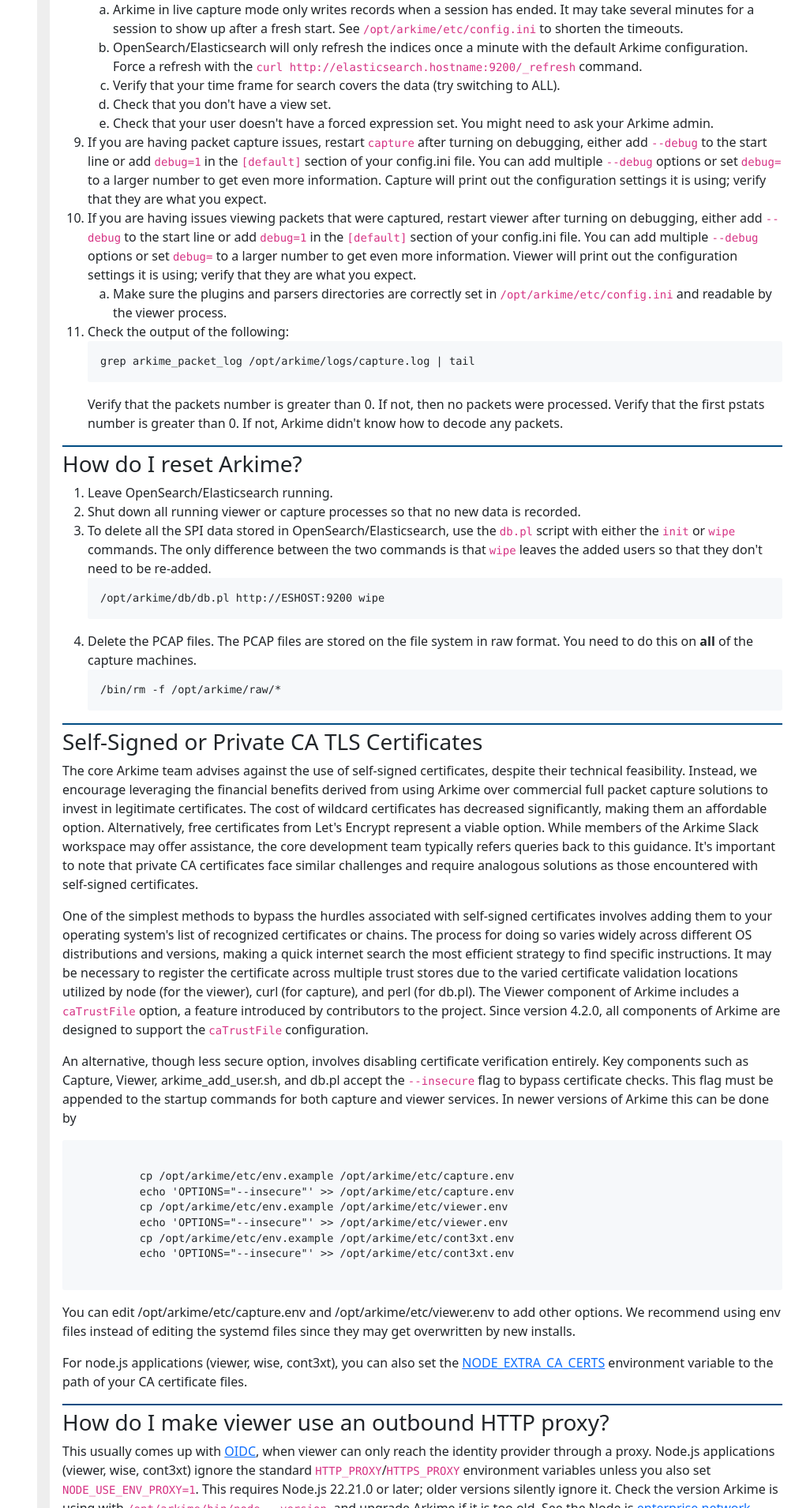
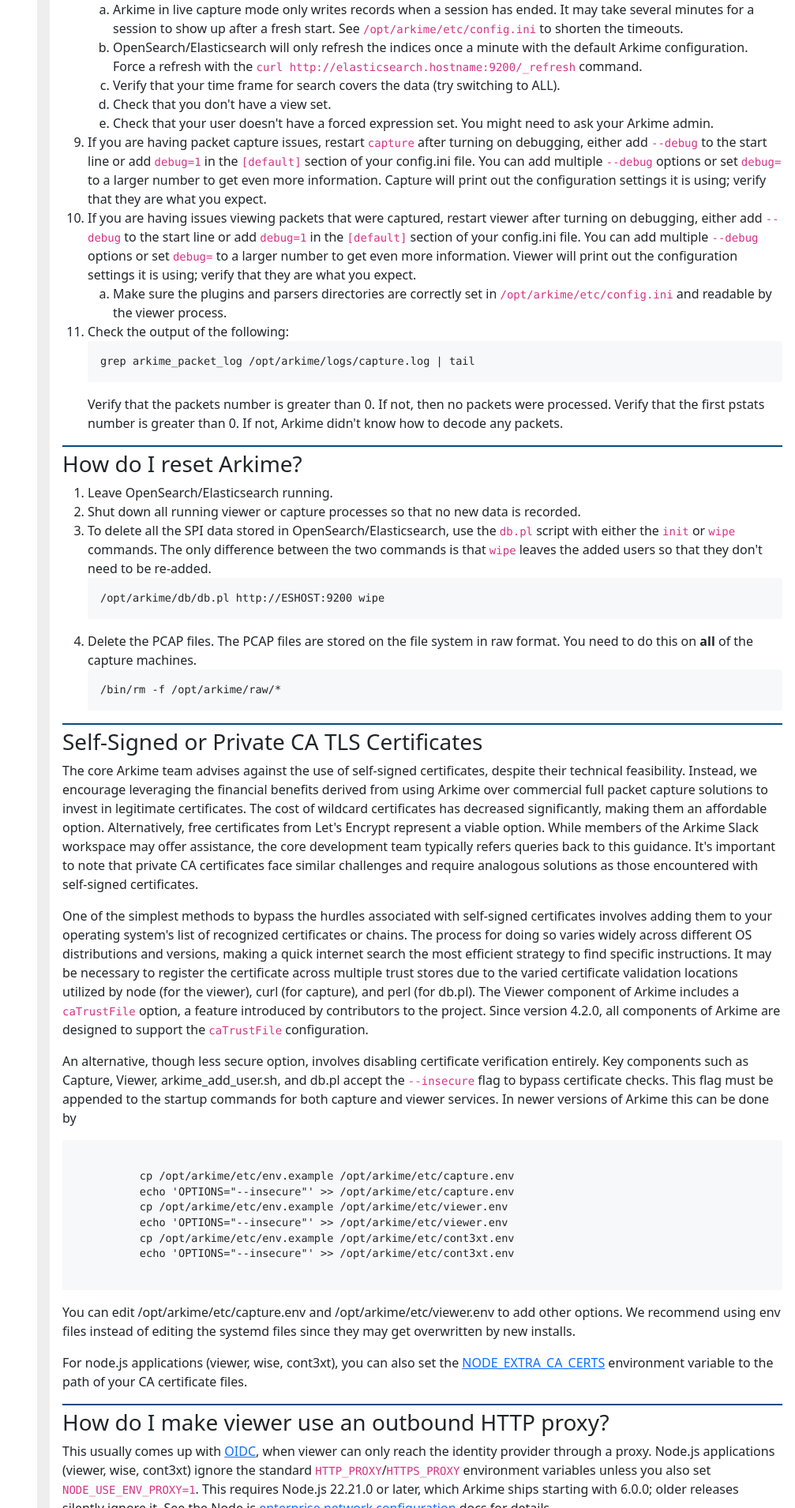
Before and after one commit to arkime/arkimeweb, a Jekyll site: the page built from faq.html, in a window 1280 px wide. Shown: the part 3090-5000 px from the top of the page at 79% size, without its empty margins (273-1280 px from the left). Built offline with Jekyll 4.4.1, drawn with Linux system fonts in a browser that asks for light colours; some of the changed text lies outside the part shown.

Commit message:
Name the Arkime release that ships a new enough Node.js for NODE_USE_ENV_PROXY
Co-Authored-By: Claude Opus 5 <noreply@anthropic.com>

```diff
--- a/faq.html
+++ b/faq.html
@@ -1029,8 +1029,7 @@ title: FAQ
       <p>
         This usually comes up with <a href="/settings#auth-oidc">OIDC</a>, when viewer can only reach the identity provider through a proxy.
         Node.js applications (viewer, wise, cont3xt) ignore the standard <code>HTTP_PROXY</code>/<code>HTTPS_PROXY</code> environment variables unless you also set <code>NODE_USE_ENV_PROXY=1</code>.
-        This requires Node.js 22.21.0 or later; older versions silently ignore it.
-        Check the version Arkime is using with <code>/opt/arkime/bin/node --version</code>, and upgrade Arkime if it is too old.
+        This requires Node.js 22.21.0 or later, which Arkime ships starting with 6.0.0; older releases silently ignore it.
         See the Node.js <a href="https://nodejs.org/learn/http/enterprise-network-configuration">enterprise network configuration</a> docs for details.
       </p>
       <p>
```
